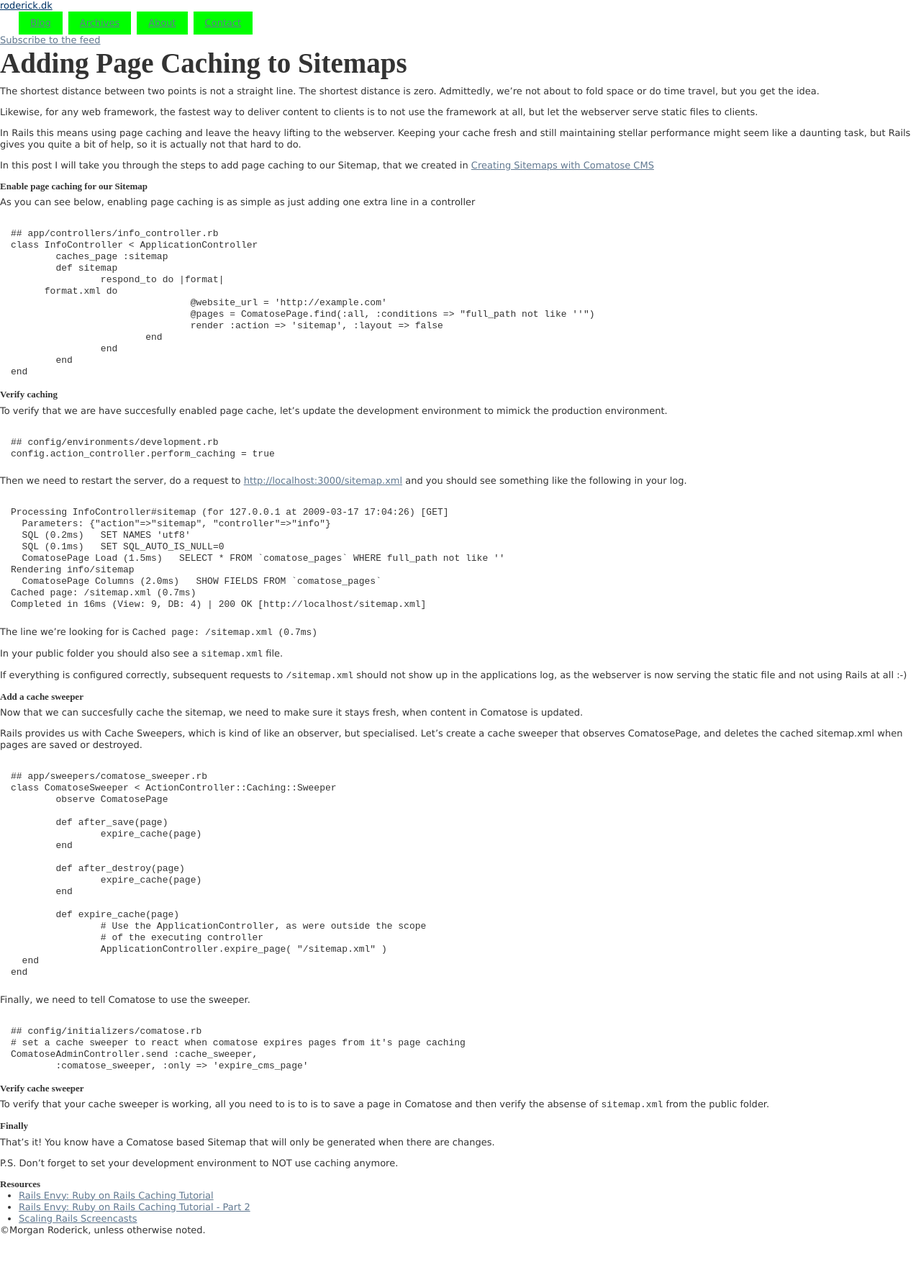
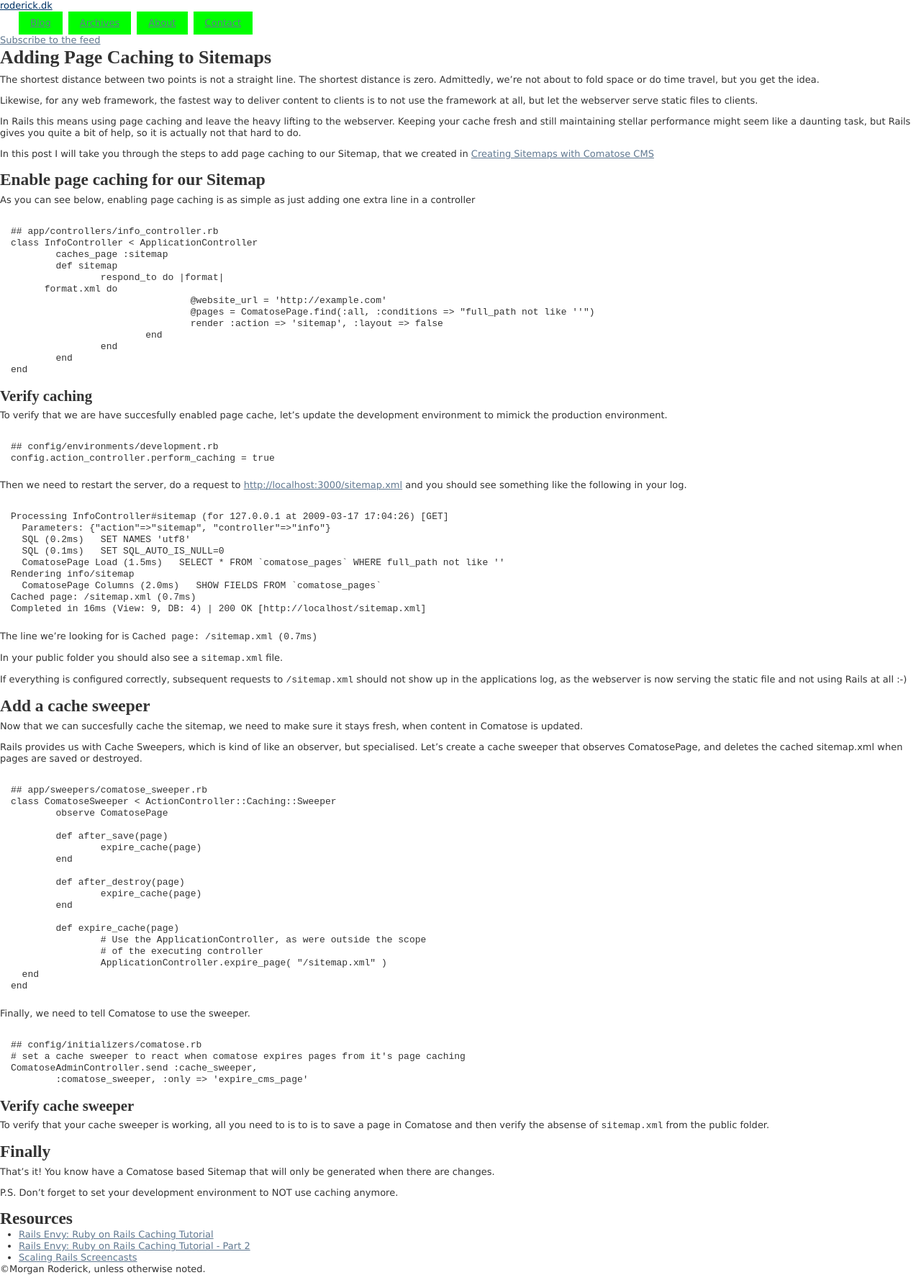
Before and after one commit to mroderick/blog.jekyll, a Jekyll site: the page built from _posts/2009-03-17-adding-page-caching-to-sitemaps.md, in a window 1280 px wide. Shown: the whole page at 72% size. Built offline with Jekyll 4.4.1, drawn with Linux system fonts in a browser that asks for light colours; Markdown is read by kramdown in place of the engine named in the settings; before the commit the page ends 1717 px from its top, so only the background shows below that.

Commit message:
Adding tolerable header sizes to temporary stylesheet

```diff
--- a/stylesheets/style.css
+++ b/stylesheets/style.css
@@ -197,6 +197,16 @@ header ul.nav {
     margin: 0.5em 0 1em;
 }
 
+#main h1 {
+    font-size: 2em;
+}
+#main h2 {
+    font-size: 1.8em;
+}
+#main h3 {
+    font-size: 1.6em;
+}
+
 
 
 
```
